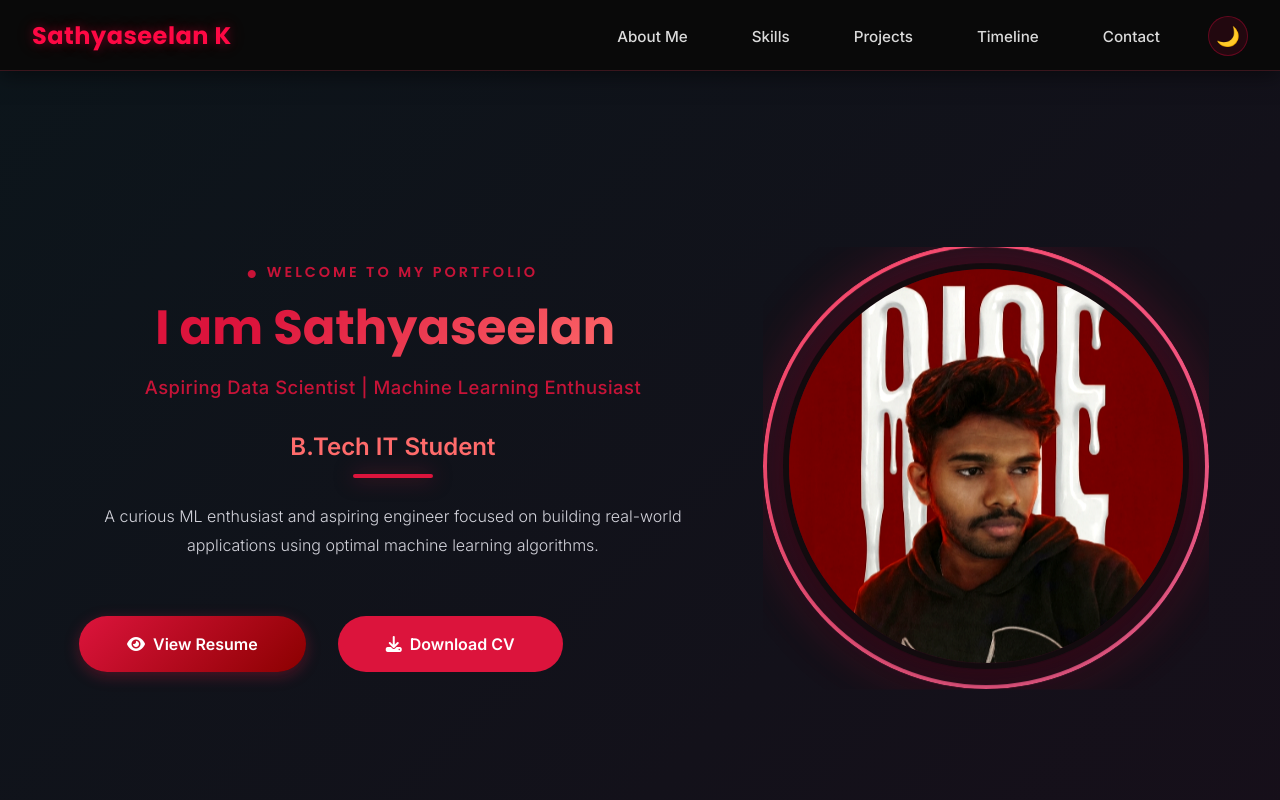
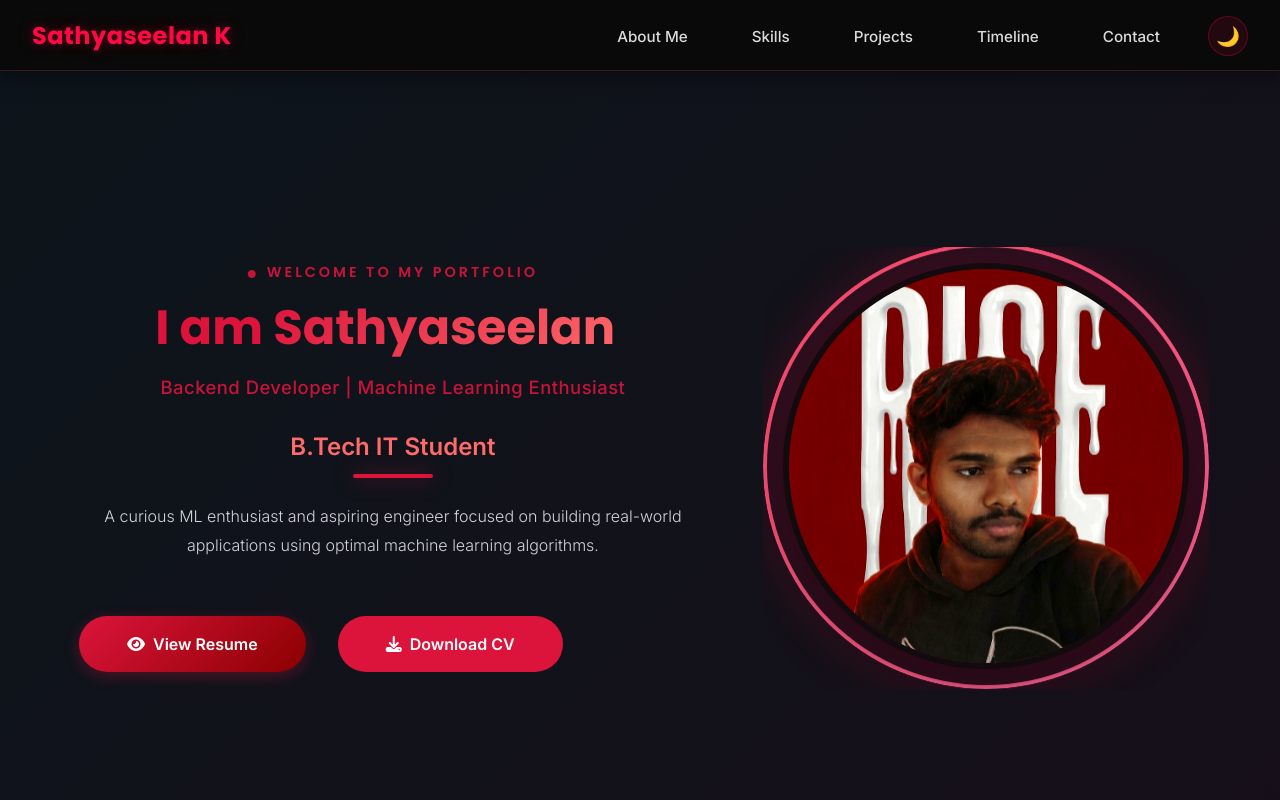
Before and after one commit to sathyaseelan2006/myportfolio, a plain HTML site: page index.html in a window 1280 px wide. Shown: the top 800 px of the page. Drawn offline with nearby package versions, Linux system fonts and the light colour scheme; animation ran at ten frames a second.

Commit message:
Update index.html

```diff
--- a/index.html
+++ b/index.html
@@ -128,7 +128,7 @@
             <!-- Professional Tagline -->
             <p class="mb-4 font-inter fw-medium"
               style="font-size: 1.15rem; color: var(--primary-color); letter-spacing: 0.5px;">
-              Aspiring Data Scientist | Machine Learning Enthusiast
+              Backend Developer | Machine Learning Enthusiast
             </p>
 
             <h2 class="h3 mb-4 font-inter fw-semibold" style="color: var(--secondary-color);">
```
